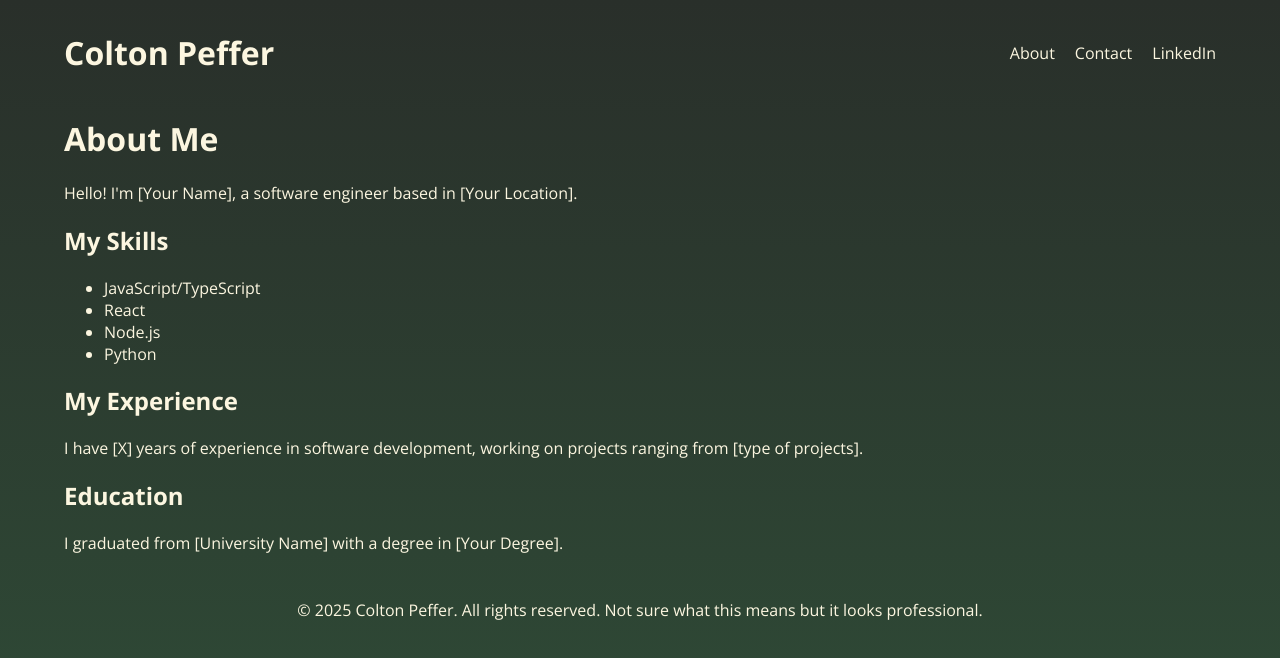
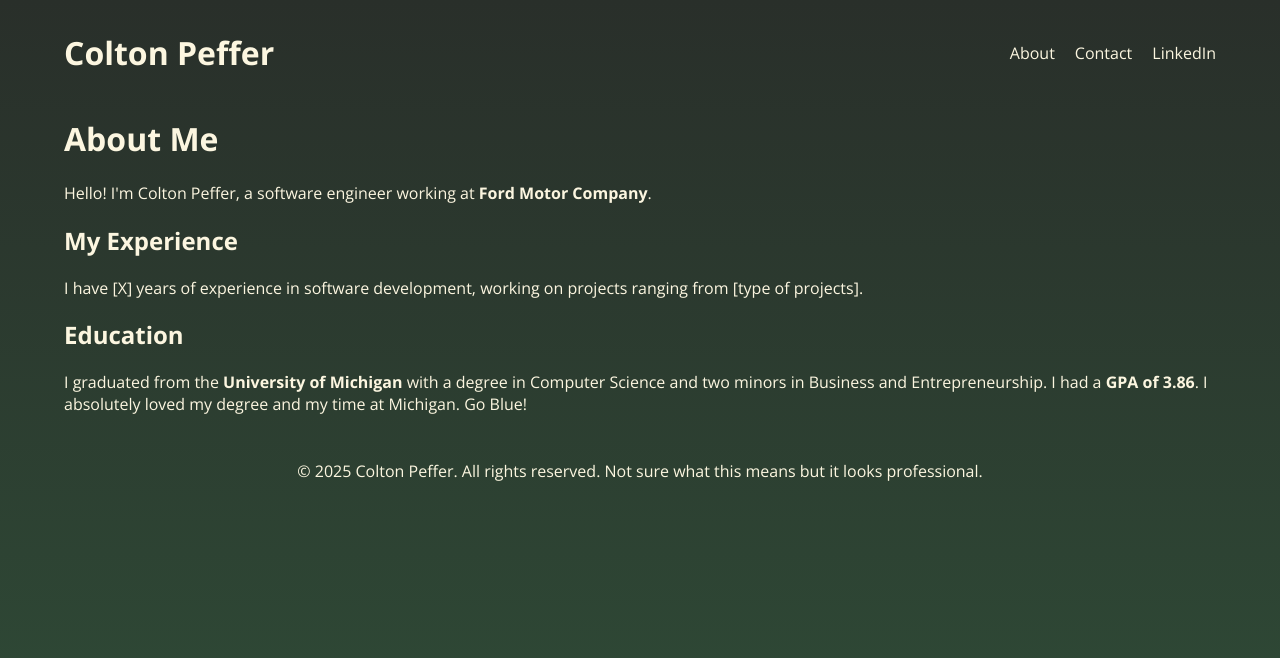
Before and after one commit to cpeffer/cpeffer.github.io, a React (Create React App) app: page /about in a window 1280 px wide. Shown: the top 658 px of the page. Built offline with nearby package versions, Linux system fonts and the light colour scheme.

Commit message:
starting longerdescriptions

```diff
--- a/src/data/projectsData.ts
+++ b/src/data/projectsData.ts
@@ -4,6 +4,9 @@ import project3Image from '../images/fileSystem.png';
 import project4Image from '../images/instagramClone.png';
 import project5Image from '../images/mapReduce.png';
 import project6Image from '../images/mlMoralAnalysis.png';
+import project7Image from '../images/Screenshot 2025-01-15 at 10.04.07 AM.png';
+import project8Image from '../images/Screenshot 2025-01-15 at 10.04.22 AM.png';
+import project9Image from '../images/wordleBot.png';
 
 interface Project {
   id: number;
@@ -71,6 +74,30 @@ interface Project {
         image: project5Image,
         difficulty: 2
     },
+    {
+        id: 7,
+        title: "E-commerce Platform",
+        briefDescription: "Developed a scalable e-commerce platform with user authentication, product listings, and a shopping cart.",
+        longeDescription: "Implemented features such as user authentication, product listings, shopping cart, and order processing. Utilized React for the frontend and Node.js for the backend, with MongoDB as the database.",
+        image: project7Image,
+        difficulty: 4
+      },
+      {
+        id: 8,
+        title: "Weather Forecast App",
+        briefDescription: "Created a weather forecast application that provides real-time weather data and forecasts.",
+        longeDescription: "Built a weather forecast application using React and integrated with a third-party weather API to provide real-time weather data and forecasts. Implemented features such as location search, current weather, and 7-day forecast.",
+        image: project8Image,
+        difficulty: 3
+      },
+      {
+        id: 9,
+        title: "Wordle Bot",
+        briefDescription: "My friend spoiled the Wordle for me a handful of times so I made a bot that texted him the word for the Wordle everyday at midnight.",
+        longeDescription: 'Not much more to learn about here. My friend thought he was being funny and I showed him that my major/career is pretty cool. The bot would text him from different numbers everday right at midnight the Wordle word. After about a week of him claiming it didn\'t bother him, he eventually caved and apologized. He said he would do everything he could to avoid seeing it but he would inevitably glance at the word and once you get any letters the Wordle\'s ruined. I love telling that story.',
+        image: project9Image,
+        difficulty: 1
+      }
   ];
 
   export default projects;
--- a/src/pages/About.tsx
+++ b/src/pages/About.tsx
@@ -4,19 +4,11 @@ const About: React.FC = () => {
   return (
     <div className="about">
       <h1>About Me</h1>
-      <p>Hello! I'm [Your Name], a software engineer based in [Your Location].</p>
-      <h2>My Skills</h2>
-      <ul>
-        <li>JavaScript/TypeScript</li>
-        <li>React</li>
-        <li>Node.js</li>
-        <li>Python</li>
-        {/* Add more skills */}
-      </ul>
+      <p>Hello! I'm Colton Peffer, a software engineer working at <strong>Ford Motor Company</strong>. </p>
       <h2>My Experience</h2>
       <p>I have [X] years of experience in software development, working on projects ranging from [type of projects].</p>
       <h2>Education</h2>
-      <p>I graduated from [University Name] with a degree in [Your Degree].</p>
+      <p>I graduated from the <strong>University of Michigan</strong> with a degree in Computer Science and two minors in Business and Entrepreneurship. I had a <strong>GPA of 3.86</strong>. I absolutely loved my degree and my time at Michigan. Go Blue!</p>
     </div>
   );
 };
```
Also changed, not shown: 1 other file (tests, documents, lock files or other folders).
